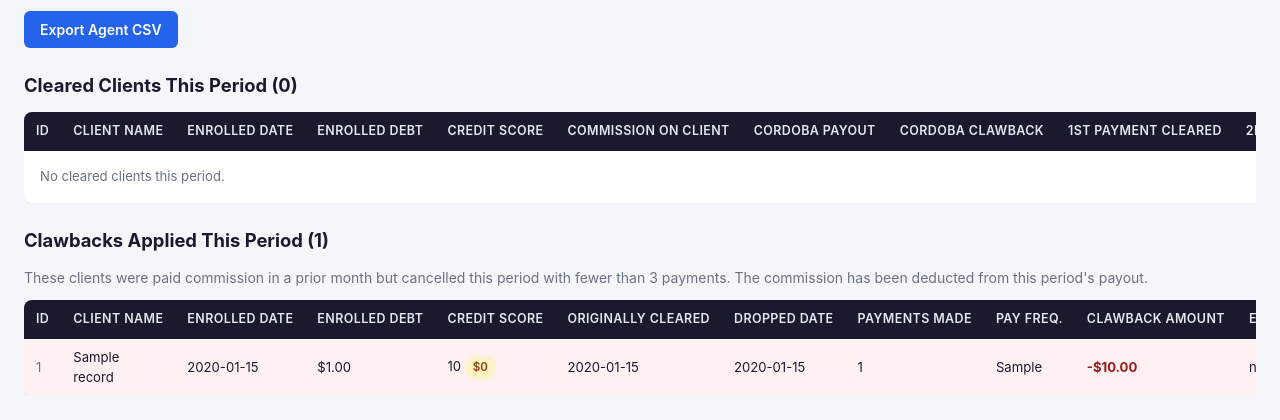
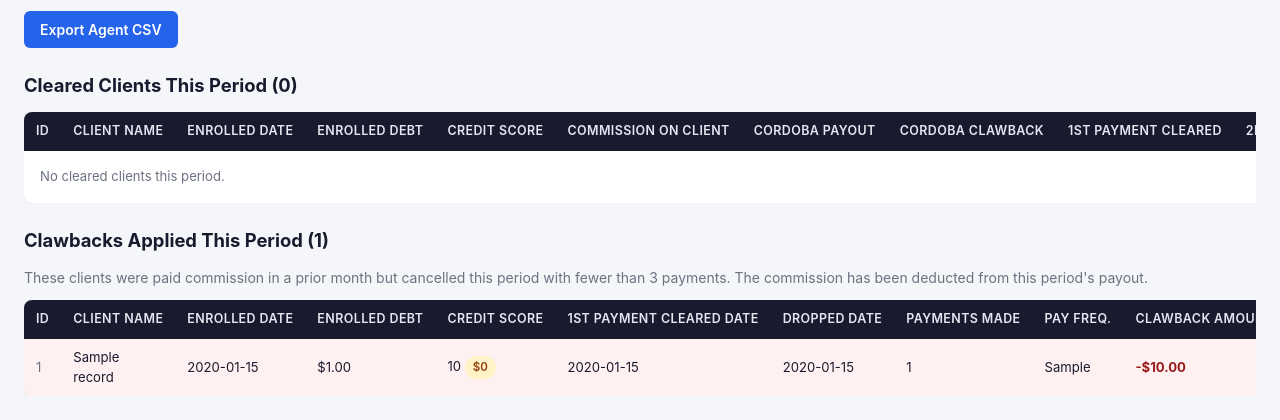
Before and after one commit to pixelme1369/Comission_ADP, a Flask app: page /period/1/agent/1 in a window 1280 px wide. Shown: the part 580-1000 px from the top of the page. Run offline with Flask 3, Linux system fonts and the light colour scheme; tables that the repository leaves empty hold one stand-in row (values such as "Sample post").

Commit message:
Clawbacks table: rename to 1st Payment Cleared Date, blank-safe
The column was already rendering c.first_payment_cleared_date (the
client's own cleared date before they dropped) but was labeled
"Originally Cleared" and had no fallback for a blank value — matches
the "1st Payment Cleared" naming used in the Cleared Clients table
now, and shows "—" instead of a blank cell when not on file.

```diff
--- a/app/templates/agent_detail.html
+++ b/app/templates/agent_detail.html
@@ -206,7 +206,7 @@
         <th>Enrolled Date</th>
         <th>Enrolled Debt</th>
         <th>Credit Score</th>
-        <th>Originally Cleared</th>
+        <th>1st Payment Cleared Date</th>
         <th>Dropped Date</th>
         <th>Payments Made</th>
         <th>Pay Freq.</th>
@@ -228,8 +228,8 @@
             <span class="badge badge-amber" title="Credit Score <= 500 — counts toward tier, no commission">$0</span>
           {% endif %}
         </td>
-        <td>{{ c.first_payment_cleared_date }}</td>
-        <td>{{ c.dropped_date }}</td>
+        <td>{{ c.first_payment_cleared_date or '—' }}</td>
+        <td>{{ c.dropped_date or '—' }}</td>
         <td>{{ c.payments_made }}</td>
         <td>{{ c.pay_freq or '—' }}</td>
         <td><strong style="color:#991b1b;">-${{ "{:,.2f}".format(c.clawback_amount) }}</strong></td>
```
